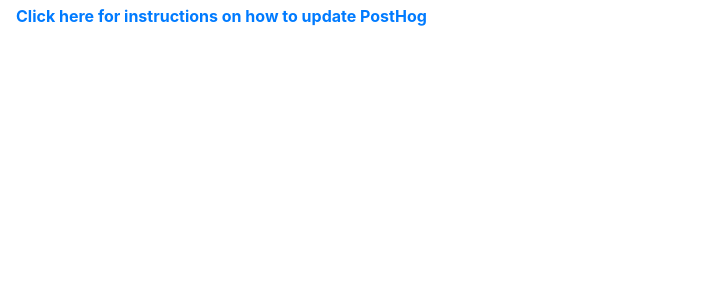
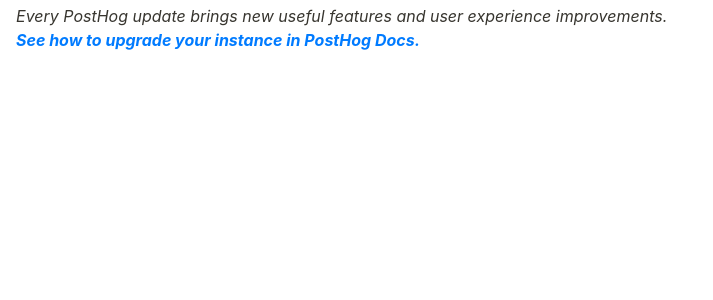
Before and after one commit to PostHog/posthog-update, a Flask app: page /changelog in a window 1280 px wide. Shown: the top 300 px of the page, without its empty margins (0-713 px from the left). Run offline with Flask 2, Linux system fonts and the light colour scheme; data that the repository does not hold is empty.

Commit message:
Improve upgrade CTA

```diff
--- a/templates/changelog.html
+++ b/templates/changelog.html
@@ -1,13 +1,15 @@
-<!doctype html>
-<title>PostHog changelog</title>
+<!DOCTYPE html>
+<title>PostHog Changelog</title>
 <style>
   body {
     margin: 0;
-        font-family: -apple-system, BlinkMacSystemFont, "Segoe UI", Roboto, "Helvetica Neue", Arial, "Noto Sans", sans-serif, "Apple Color Emoji", "Segoe UI Emoji", "Segoe UI Symbol", "Noto Color Emoji";
+    font-family: -apple-system, BlinkMacSystemFont, "Segoe UI", Roboto,
+      "Helvetica Neue", Arial, "Noto Sans", sans-serif, "Apple Color Emoji",
+      "Segoe UI Emoji", "Segoe UI Symbol", "Noto Color Emoji";
     font-size: 1rem;
     font-weight: 400;
     line-height: 1.5;
-        color: #37352F;
+    color: #37352f;
     text-align: left;
   }
   a {
@@ -19,16 +21,31 @@
     padding: 0.25rem 1rem;
   }
   h3 {
-        border-bottom: 1px solid rgba(0, 0, 0, 0.1)
+    border-bottom: 1px solid rgba(0, 0, 0, 0.1);
   }
-    img { width: 80%; margin: 0 10%; box-shadow: 0 0 13px rgba(0, 0, 0, 0.5)}
-    .changelog { padding: 0 1rem }
+  img {
+    width: 80%;
+    margin: 0 10%;
+    box-shadow: 0 0 13px rgba(0, 0, 0, 0.5);
+  }
+  .changelog {
+    padding: 0 1rem;
+  }
 </style>
 
-<div class='update-bar'>
-    <strong><a target="_blank" href='https://posthog.com/docs/configuring-posthog/upgrading-posthog'>Click here for instructions on how to update PostHog</a></strong>
+<div class="update-bar">
+  <i>
+    Every PostHog update brings new useful features and user experience
+    improvements.
+    <strong
+      ><a
+        target="_blank"
+        href="https://posthog.com/docs/configuring-posthog/upgrading-posthog"
+        ><br />
+        See how to upgrade your instance in PostHog Docs.</a
+      ></strong
+    ></i
+  >
 </div>
 
-<div class='changelog'>
-    {{html | safe}}
-</div>
+<div class="changelog">{{html | safe}}</div>
```
Lines whose indentation alone changed are shown as unchanged.
